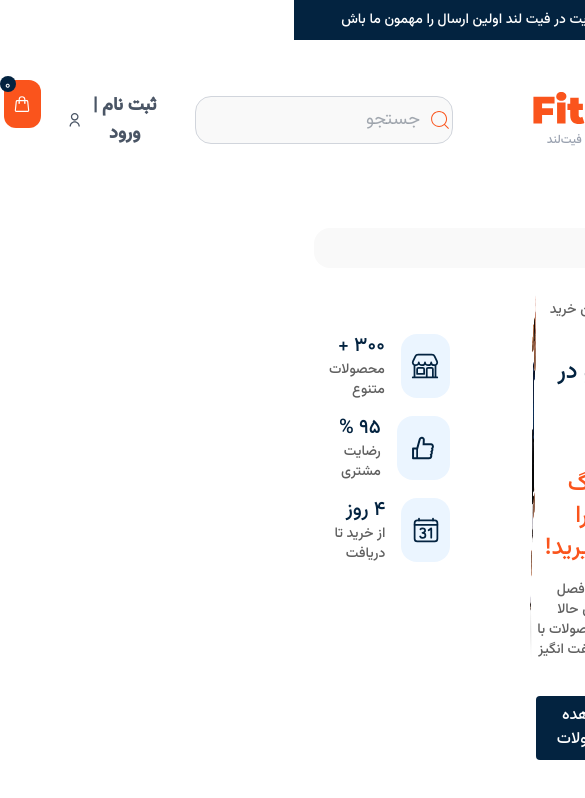
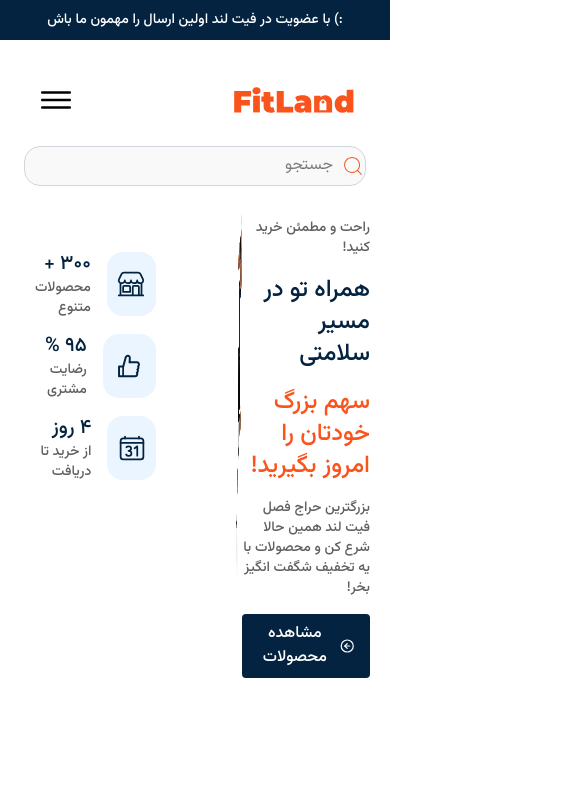
Before and after one commit to ashrafi-frontDeveloper/FitLand-Ecommerce-Online-Shop, a React (Vite) app: page / in a window 390 px wide. Shown: the top 798 px of the page, 585 px wide, since content can reach past the window. Built offline with nearby package versions, Linux system fonts and the light colour scheme.

Commit message:
feat: add animated and responsive mobile menu with smooth transitions

```diff
--- a/package.json
+++ b/package.json
@@ -11,6 +11,7 @@
   },
   "dependencies": {
     "@tailwindcss/vite": "^4.1.4",
+    "clsx": "^2.1.1",
     "react": "^19.0.0",
     "react-dom": "^19.0.0",
     "react-icons": "^5.5.0",
--- a/src/components/Header/Header.jsx
+++ b/src/components/Header/Header.jsx
@@ -2,6 +2,7 @@ import Logo from "./Logo";
 import NavLinks from "./NavLinks";
 import UserActions from "./UserActions";
 import MainHeader from "./MainHeader";
+import MobileMenu from "./MobileMenu";
 
 
 const Header = () => {
@@ -12,13 +13,17 @@ const Header = () => {
       </div>
       <header className="container px-0 xl:px-4 p-0 2xl:px-10 pt-12 mx-auto w-full">
         {/* logo & seach box & login | sign up button */}
-        <div className="py-3 gap-x-20 lg:gap-x-32 xl:gap-x-0 flex items-center justify-evenly xl:justify-between mt-5 lg:mt-7 xl:mt-10">
+        <div className="py-3 gap-x-20 lg:gap-x-32 xl:gap-x-0 hidden md:flex items-center justify-evenly xl:justify-between mt-5 lg:mt-7 xl:mt-10">
           <Logo />
           <UserActions />
         </div>
-        {/* menu */}
-        <div className="px-5 lg:px-10 py-5 mt-9">
-          <NavLinks />
+        {/* menu & main header */}
+        <div className="px-5 lg:px-10 py-5 mt-0 md:mt-9">
+          {/* mobile menu */}
+          <MobileMenu className="block md:hidden" />
+          {/* desktop menu */}
+          <NavLinks className="hidden md:block" />
+          {/* main header */}
           <MainHeader />
         </div>
       </header>
--- a/src/components/Header/Logo.jsx
+++ b/src/components/Header/Logo.jsx
@@ -22,8 +22,8 @@ const Logo = () => {
               </clipPath>
               </defs>
         </svg>
-      <span className="font-vazirB font-medium text-[12px] text-gray-400">فروشگاه لوازم ورزشی فیت‌لند</span>
-    </div>
+        <span className="font-vazirB font-medium text-[12px] text-gray-400">فروشگاه لوازم ورزشی فیت‌لند</span>
+      </div>
     )
   }
 
--- /dev/null
+++ b/src/components/Header/MobileMenu.jsx
@@ -0,0 +1,110 @@
+import { CiSearch } from "react-icons/ci";
+import { useState } from "react";
+import { IoIosMenu } from "react-icons/io";
+import { IoIosClose } from "react-icons/io";
+import { HiOutlineStar } from "react-icons/hi2";
+import { TiFlashOutline } from "react-icons/ti";
+import { FaAward } from "react-icons/fa6";
+import clsx from "clsx";
+
+const MobileMenu = () => {
+    const [isOpen, setIsOpen] = useState(false);
+
+    const toggleMenu = () => setIsOpen(!isOpen);
+
+    const menuItemsLeft = ['مردانه', 'زنانه', 'بچگانه' , 'لوازم ورزشی' , 'شیکر و جاگ']
+
+      const menuItemsRight = {
+        title : ['جدیترین محصولات', 'تخفیفات ویژه' , 'پرفروش ترین ها'],
+        icons: [HiOutlineStar ,TiFlashOutline ,FaAward]
+      }
+
+    return (
+        <section className="md:hidden relative z-50">
+            {/* Top bar */}
+            <div className="flex items-center justify-between px-4 py-3">
+                {/* logo */}
+                <div className="flex flex-col gap-y-2 text-start text-2xl font-bold text-gray-800">
+                    <svg className="w-[120px] h-8"  viewBox="0 0 151 32" fill="none">
+        <g clipPath="url(#clip0_7223_15625)">
+        <path d="M9.07969 11.5071V16.1348H20.0172V22.9902H9.07969V31.6179H0.242188V4.66406H21.5547V11.5071H9.07969Z" fill="#FA541C"/>
+        <path d="M32.5406 10.5469H24.0781V31.6176H32.5406V10.5469Z" fill="#FA541C"/>
+        <path d="M33.4063 4.27077C33.4063 5.61231 32.9438 6.70769 32.0188 7.58154C31.0938 8.43077 29.8688 8.86154 28.3187 8.86154C26.7687 8.86154 25.5313 8.43077 24.6063 7.58154C23.6813 6.74461 23.2188 5.68615 23.2188 4.43077C23.2188 3.17538 23.6813 2.11692 24.6063 1.26769C25.5313 0.418461 26.7687 0 28.3187 0C29.8688 0 31.0938 0.393846 32.0188 1.19385C32.9438 1.99385 33.4063 3.01538 33.4063 4.27077Z" fill="#FA541C"/>
+        <path d="M51.3922 30.8794C50.7422 31.2732 49.9547 31.5563 49.0297 31.7286C48.1297 31.9132 47.1797 31.9994 46.1797 31.9994C43.3672 31.9994 41.1672 31.3101 39.5922 29.9194C38.0172 28.504 37.2297 26.3501 37.2297 23.4455V18.0547H34.4297V11.704H37.2297V5.80859H45.6922V11.704H49.8922V18.0547H45.6922V23.3717C45.6922 24.0117 45.8547 24.5163 46.1797 24.8732C46.5297 25.2301 46.9547 25.4147 47.4547 25.4147C48.1797 25.4147 48.8172 25.2178 49.3672 24.8363L51.3922 30.8794Z" fill="#FA541C"/>
+        <path d="M53.7812 31.6179V4.66406H62.6187V24.5779H74.4562V31.6302H53.7812V31.6179Z" fill="#FA541C"/>
+        <path d="M94.3422 12.5906C92.4172 10.9783 89.7047 10.166 86.1797 10.166C84.5797 10.166 82.9422 10.3752 81.2672 10.7814C79.6047 11.1876 78.1672 11.7783 76.9672 12.5537L79.6672 18.2891C80.3422 17.7722 81.1422 17.3783 82.0922 17.0952C83.0422 16.7876 83.9797 16.6399 84.9047 16.6399C86.2797 16.6399 87.2672 16.9106 87.8672 17.4399C88.3422 17.8583 88.6422 18.4122 88.7422 19.1014H85.3547C83.2297 19.1014 81.4672 19.3476 80.0797 19.8276C78.7047 20.3199 77.6797 21.0337 77.0047 21.9937C76.3297 22.9414 75.9922 24.0983 75.9922 25.4522C75.9922 26.6583 76.2797 27.766 76.8547 28.7629C77.4297 29.7352 78.2797 30.5229 79.4047 31.1137C80.5297 31.7045 81.9172 31.9999 83.5922 31.9999C85.3672 31.9999 86.7797 31.6183 87.8297 30.8429C88.5047 30.3506 89.0297 29.6983 89.4047 28.8737V31.6183H97.2672V20.2952C97.2672 16.7752 96.2922 14.2152 94.3422 12.5906ZM87.7172 26.3014C87.2422 26.6091 86.7172 26.7568 86.1422 26.7568C85.5172 26.7568 85.0172 26.6091 84.6422 26.3014C84.2922 25.9691 84.1172 25.5506 84.1172 25.0706C84.1172 24.4799 84.3172 24.0368 84.7172 23.7537C85.1422 23.446 85.8047 23.2983 86.7047 23.2983H88.8047V24.7629C88.5797 25.4522 88.2172 25.9691 87.7172 26.3014Z" fill="#FA541C"/>
+        <path d="M112.997 17.513C112.859 17.4884 112.722 17.4761 112.572 17.4761C111.997 17.4761 111.459 17.6238 110.959 17.9068C110.859 17.9561 110.759 18.0299 110.672 18.0914C110.884 17.5253 111.409 17.1191 112.022 17.1191C112.397 17.1191 112.747 17.2668 112.997 17.513Z" fill="#FA541C"/>
+        <path d="M122.312 14.2152C121.587 12.8245 120.587 11.8029 119.312 11.1629C118.05 10.4983 116.625 10.166 115.05 10.166C113.375 10.166 111.85 10.5599 110.475 11.3599C109.887 11.7045 109.35 12.1352 108.875 12.6399V10.5476H100.812V31.6183H109.287C109.084 31.6183 109.843 31.6183 110.118 31.6183H113.778C114.228 31.6183 115.109 31.6183 114.975 31.6183H123.437V19.606C123.437 17.3906 123.062 15.5937 122.312 14.2152ZM116.237 28.7999C116.237 28.8737 116.238 28.9476 116.225 29.0214H107.6C107.6 28.9476 107.6 28.8737 107.6 28.7999V19.2245C107.6 18.5476 107.887 17.9076 108.387 17.4399L110.212 15.7414C111.175 14.8429 112.687 14.8429 113.65 15.7414L115.475 17.4399C115.975 17.9076 116.25 18.5476 116.25 19.2245V28.7999H116.237Z" fill="#FA541C"/>
+        <path d="M141.78 3.03906V12.0114C141.53 11.7652 141.267 11.5437 140.992 11.3591C139.842 10.5591 138.367 10.1652 136.567 10.1652C134.767 10.1652 133.155 10.596 131.63 11.4698C130.13 12.3437 128.93 13.6114 128.03 15.2483C127.13 16.8606 126.68 18.8052 126.68 21.0575C126.68 23.3098 127.13 25.2791 128.03 26.916C128.93 28.5283 130.13 29.796 131.63 30.6945C133.155 31.5683 134.805 31.9991 136.567 31.9991C138.467 31.9991 139.98 31.6175 141.105 30.8421C141.505 30.5714 141.867 30.2514 142.192 29.8821V31.6175H150.242V3.03906H141.78ZM141.48 23.3714C141.18 23.9868 140.78 24.4545 140.28 24.7621C139.78 25.0698 139.217 25.2175 138.592 25.2175C137.967 25.2175 137.405 25.0698 136.905 24.7621C136.405 24.4545 136.005 23.9868 135.717 23.3714C135.417 22.7314 135.267 21.956 135.267 21.0575C135.267 20.1591 135.417 19.3837 135.717 18.7929C136.005 18.1775 136.405 17.7098 136.905 17.4021C137.405 17.0944 137.967 16.9468 138.592 16.9468C139.217 16.9468 139.78 17.0944 140.28 17.4021C140.78 17.7098 141.18 18.1775 141.48 18.7929C141.78 19.3837 141.93 20.1344 141.93 21.0575C141.93 21.9806 141.78 22.7314 141.48 23.3714Z" fill="#FA541C"/>
+        <path d="M112.991 17.513C112.741 17.2668 112.391 17.1191 112.016 17.1191C111.403 17.1191 110.878 17.5253 110.666 18.0914C110.616 18.2514 110.578 18.4238 110.578 18.6084C110.578 19.4207 111.228 20.0976 112.016 20.0976C112.803 20.0976 113.466 19.4207 113.466 18.6084C113.466 18.1776 113.278 17.7838 112.991 17.513Z" fill="#EDEDEE" stroke="#FA541C"/>
+        <path d="M113.466 18.6084C113.466 19.4207 112.816 20.0976 112.016 20.0976C111.216 20.0976 110.578 19.4207 110.578 18.6084C110.578 18.4238 110.616 18.2514 110.666 18.0914C110.878 17.5253 111.403 17.1191 112.016 17.1191C112.391 17.1191 112.741 17.2668 112.991 17.513C113.278 17.7838 113.466 18.1776 113.466 18.6084Z" fill="#FA541C"/>
+        </g>
+        <defs>
+        <clipPath id="clip0_7223_15625">
+        <rect width="150" height="32" fill="white" transform="translate(0.242188)"/>
+        </clipPath>
+        </defs>
+                    </svg>
+                </div>
+
+                {/* Toggle Button */}
+                <button onClick={toggleMenu}>
+                {isOpen ? <IoIosClose className="w-10 h-10 cursor-pointer" /> : <IoIosMenu className="w-10 h-10 cursor-pointer" />}
+                </button>
+            </div>
+
+            {/* Mobile Menu */}
+            <nav className={clsx("flex absolute left-0 top-full w-full border-b-2 border-x-1 border-primary bg-Neutral bg-opacity-90 backdrop-blur-md rounded-2xl overflow-hidden shadow-xl origin-top transform transition-all duration-500 z-50",{"scale-y-100 opacity-100 translate-y-0": isOpen,"scale-y-0 opacity-0 -translate-y-10": !isOpen,})}>
+                {/* menu left */}
+                <ul className="flex flex-col gap-4 p-6">
+                    {menuItemsLeft.map((item, index) => (
+                    <li
+                        key={index}
+                        className={clsx(
+                        "transition-all duration-500 ease-in-out",
+                        isOpen ? `delay-${index * 100}` : "delay-0"
+                        )}
+                    >
+                        <a
+                        href="#"
+                        className="text-gray-800 font-medium hover:text-orange-500 transition-colors duration-300"
+                        >
+                        {item}
+                        </a>
+                    </li>
+                    ))}
+                </ul>
+
+                {/*  menu right */}
+                <ul className="flex flex-col gap-6 p-6">
+                    {menuItemsRight.title.map((item, index) => {
+                    const Icon = menuItemsRight.icons[index];
+                    return (
+                        <li
+                        key={index}
+                        className={clsx(
+                            "flex items-center gap-2 text-gray-700 hover:text-orange-500 transition-all duration-500 ease-in-out",
+                            isOpen ? `delay-${index * 100}` : "delay-0"
+                        )}
+                        >
+                        <Icon className="text-primary w-5 h-5" />
+                        <a href="#">{item}</a>
+                        </li>
+                    );
+                    })}
+                </ul>
+            </nav>
+
+
+            {/* search box */}
+            <div className="mt-3.5 flex items-center justify-center">
+                <form className="flex items-center gap-x-2 text-start border border-gray-300 px-0 xl:px-3 py-4 rounded-2xl w-[342px] h-10 bg-[#F9F9F9]" action="">
+                    <CiSearch className="w-6 h-6 text-primary" />
+                    <input className="border-none outline-none" type="text" name="" placeholder="جستجو"/>
+                </form>
+            </div>
+        </section>
+    );
+};
+
+export default MobileMenu;
--- a/src/components/Header/NavLinks.jsx
+++ b/src/components/Header/NavLinks.jsx
@@ -43,7 +43,7 @@ export const LeftMenu = () => {
 const NavLinks = () => {
     return (
       <>
-        <nav className="flex items-center justify-between bg-Neutral rounded-2xl px-5 lg:px-10 py-5">
+        <nav className="hidden md:flex items-center justify-between bg-Neutral rounded-2xl px-5 lg:px-10 py-5">
           <RightMenu />
           <LeftMenu />
         </nav>
```
Also changed, not shown: 1 other file (tests, documents, lock files or other folders).
